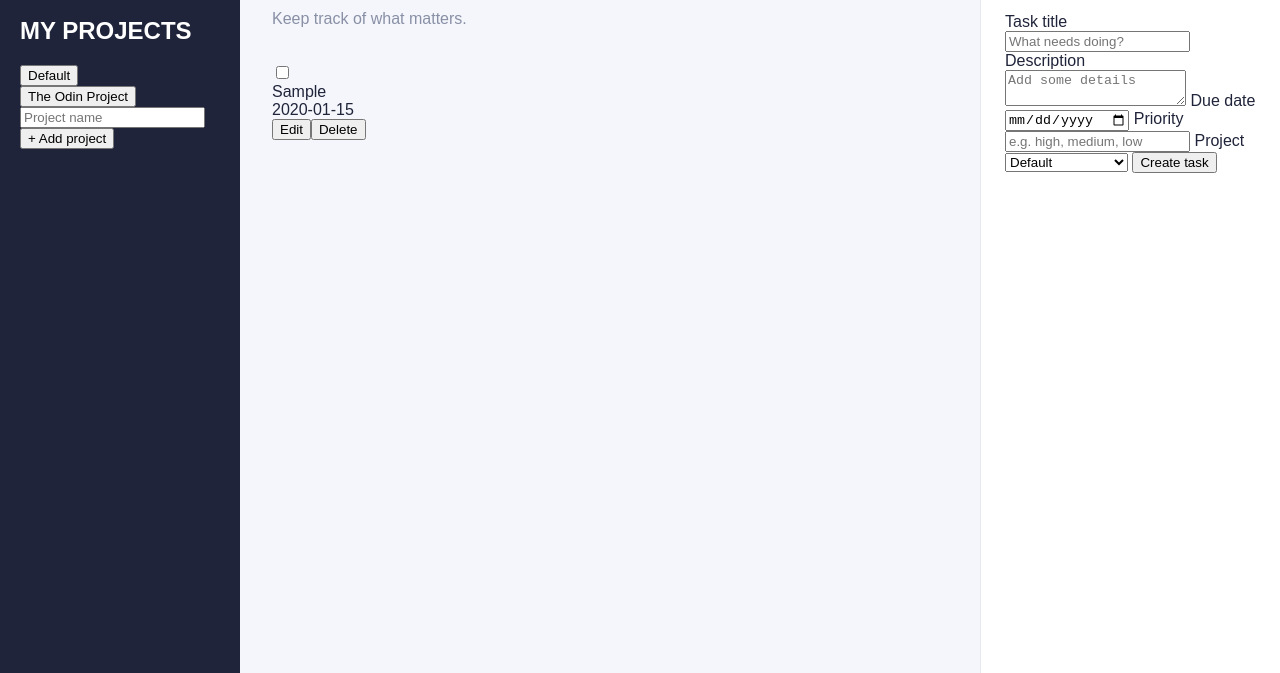
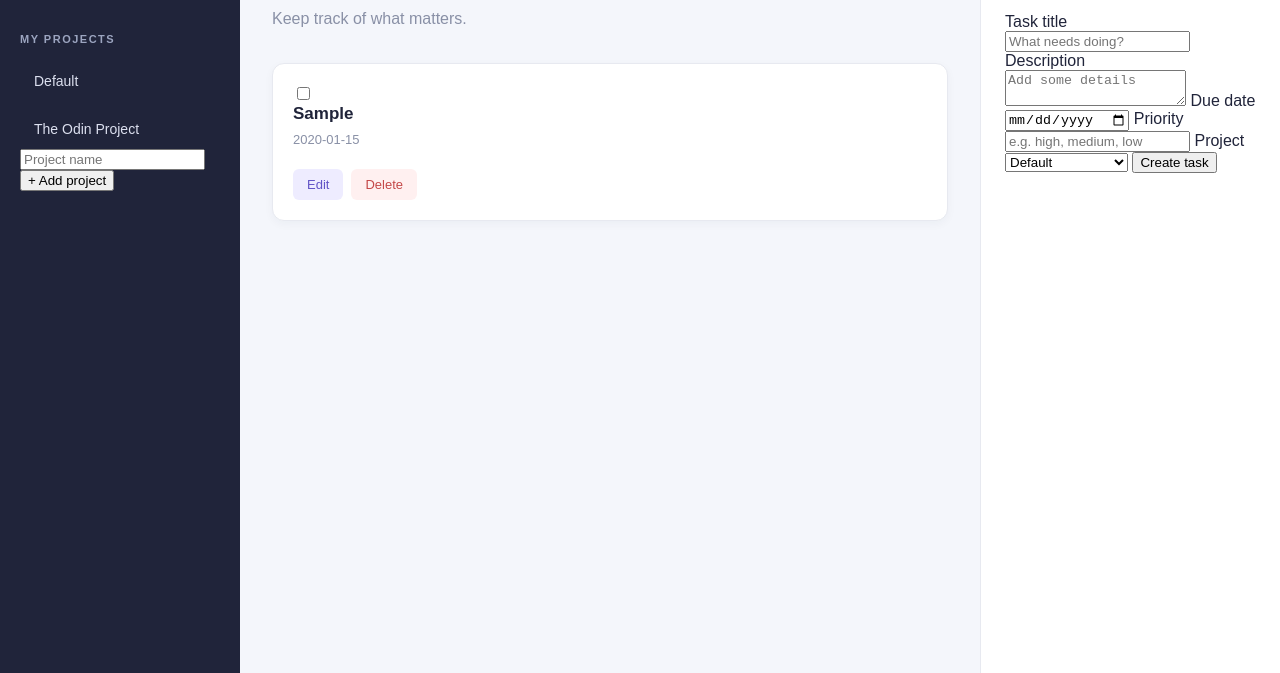
Before and after one commit to arnold-0803/TO-DO-LIST, a website built with webpack: page src/index.html in a window 1280 px wide. Both pictures are taken after typing "Sample", "Sample", "2020-01-15", "Sample" into the empty fields and a click on the button "Create task". Shown: the part 127-800 px from the top of the page. Built offline with nearby package versions, Linux system fonts and the light colour scheme.

Commit message:
visual presentation is still taking shaping and most of it have been put in place

```diff
--- a/package.json
+++ b/package.json
@@ -4,7 +4,8 @@
   "description": "",
   "main": "index.js",
   "scripts": {
-    "build": "webpack"
+    "build": "webpack",
+    "start": "webpack serve --open"
   },
   "repository": {
     "type": "git",
@@ -23,6 +24,7 @@
     "html-webpack-plugin": "^5.6.8",
     "style-loader": "^4.0.0",
     "webpack": "^5.111.1",
-    "webpack-cli": "^7.2.3"
+    "webpack-cli": "^7.2.3",
+    "webpack-dev-server": "^6.0.0"
   }
 }
--- a/src/displayController.js
+++ b/src/displayController.js
@@ -40,13 +40,22 @@ export function renderTodos (project) {
     const completeCheckbox = document.createElement("input");
     const editButton = document.createElement("button");
 
+    todoContent.classList.add("todo-card");
+    todoTitle.classList.add("todo-title");
+    todoDescription.classList.add("todo-description");
+    todoDueDate.classList.add("todo-due-date");
+    todoPriority.classList.add("todo-priority");
+
+    completeCheckbox.classList.add("todo-checkbox");
+    editButton.classList.add("edit-btn");
+    deleteButton.classList.add("delete-btn");
+
     todoTitle.textContent = todo.title;
     todoDescription.textContent = todo.description;
     todoDueDate.textContent = todo.dueDate;
     todoPriority.textContent = todo.priority;
 
     todoDetails.style.display = "none";
-
     deleteButton.textContent = "Delete";
 
     completeCheckbox.type = "checkbox";
--- a/src/style.css
+++ b/src/style.css
@@ -57,3 +57,113 @@ body {
   font-weight: bold;
   letter-spacing: 1.5px;
 }
+
+
+/* Project navigation */
+
+.projects {
+  margin-top: 8px;
+}
+
+.projects button {
+  width: 100%;
+  padding: 12px 14px;
+  border: none;
+  border-radius: 8px;
+  background: transparent;
+  color: #dce0ef;
+  text-align: left;
+  font-size: 14px;
+  cursor: pointer;
+  transition: background-color 180ms ease;
+}
+
+.projects button:hover {
+  background-color: #303751;
+}
+
+/* Project section heading */
+
+.projects-section h2 {
+  margin-top: 36px;
+  margin-bottom: 16px;
+  color: #9ca5c0;
+  font-size: 11px;
+  letter-spacing: 1.5px;
+}
+
+/* Todo cards */
+
+.todo-card {
+  margin-bottom: 14px;
+  padding: 20px;
+  border: 1px solid #e7e9f0;
+  border-radius: 12px;
+  background-color: #ffffff;
+  box-shadow: 0 3px 10px rgb(30 40 80 / 4%);
+  transition: box-shadow 180ms ease;
+}
+
+.todo-card:hover {
+  box-shadow: 0 6px 18px rgb(30 40 80 / 8%);
+}
+
+.todo-title {
+  margin-bottom: 8px;
+  font-size: 17px;
+  font-weight: 600;
+  cursor: pointer;
+}
+
+.todo-due-date {
+  margin-bottom: 12px;
+  color: #8990a6;
+  font-size: 13px;
+}
+
+.todo-description {
+  margin-bottom: 10px;
+  color: #555d75;
+  line-height: 1.6;
+}
+
+.todo-priority {
+  margin-bottom: 12px;
+  font-size: 13px;
+  font-weight: 600;
+}
+
+.todo-checkbox {
+  margin-right: 10px;
+  accent-color: #7063d8;
+}
+
+.edit-btn,
+.delete-btn {
+  margin-top: 10px;
+  margin-right: 8px;
+  padding: 8px 14px;
+  border: none;
+  border-radius: 6px;
+  font-size: 13px;
+  cursor: pointer;
+  transition: background-color 180ms ease;
+}
+
+.edit-btn {
+  background-color: #eeecff;
+  color: #6254c7;
+}
+
+.edit-btn:hover {
+  background-color: #ded9ff;
+}
+
+.delete-btn {
+  background-color: #fff0f0;
+  color: #c44848;
+}
+
+.delete-btn:hover {
+  background-color: #ffdddd;
+}
```
Also changed, not shown: 1 other file.
